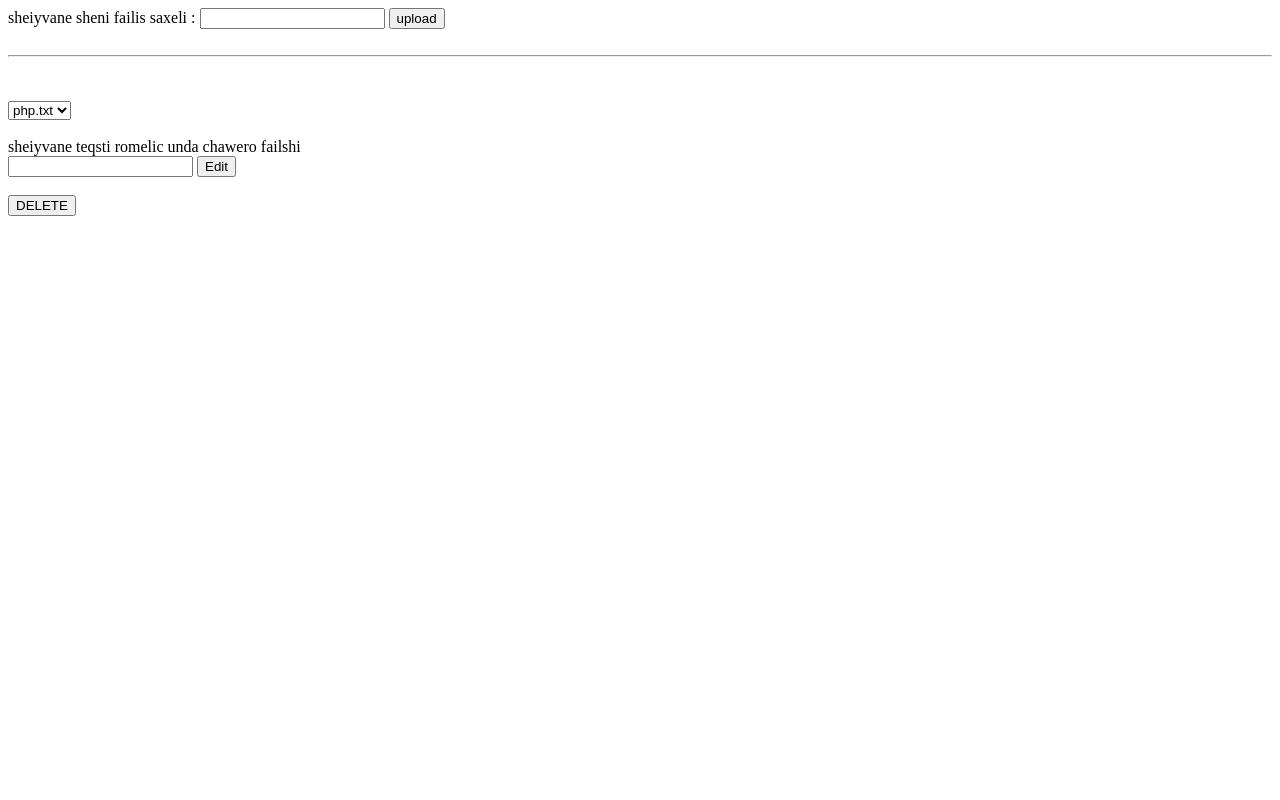
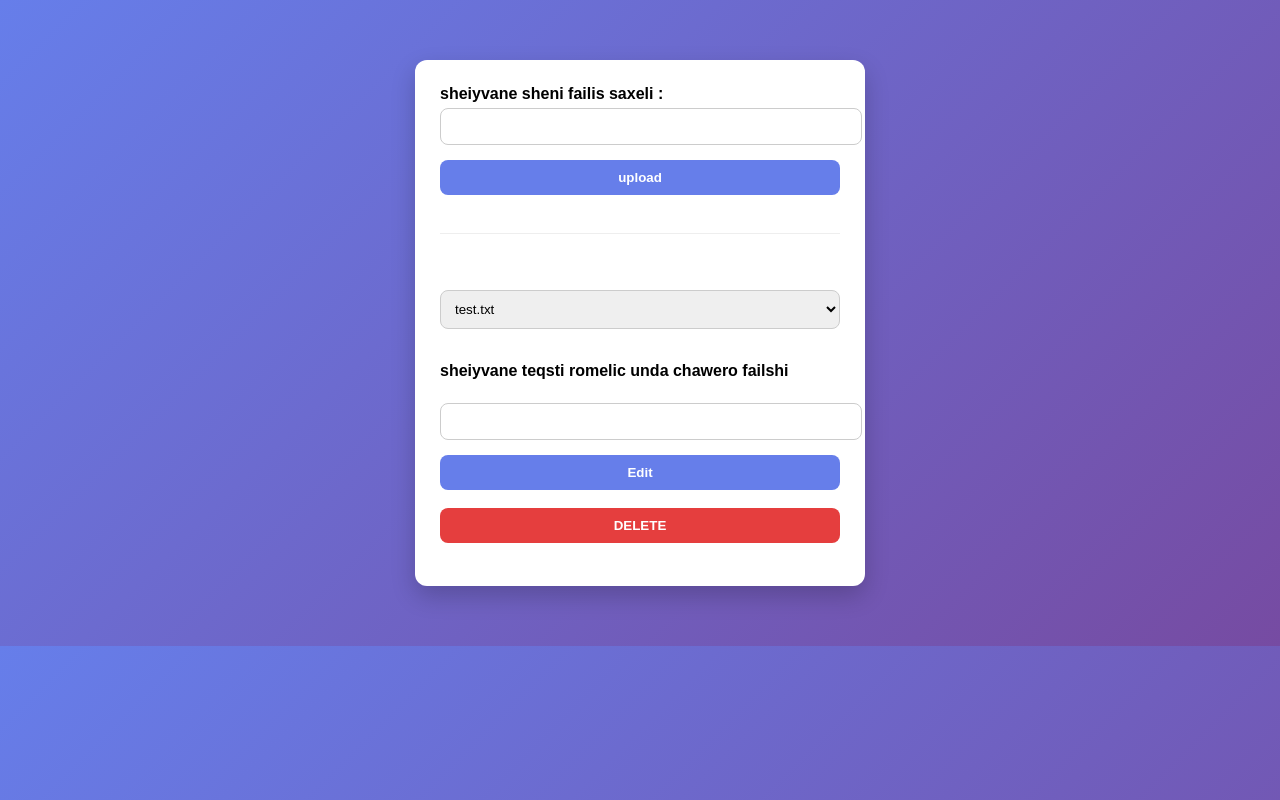
Before and after one commit to ka1maxa/PHP-MYSQL, a PHP site: page /Task_3.php in a window 1280 px wide. Run offline with PHP 8.4, Linux system fonts and the light colour scheme.

Commit message:
Rebuilt Task 3 CSS, tried some AI-assisted styling

```diff
--- /dev/null
+++ b/Lecture 6/Homework/CSS/Task_3.css
@@ -0,0 +1,116 @@
+body {
+    font-family: Arial, sans-serif;
+    background: linear-gradient(135deg, #667eea, #764ba2);
+    margin: 0;
+    padding: 0;
+}
+
+form {
+    background: white;
+    width: 400px;
+    margin: 60px auto;
+    padding: 25px;
+    border-radius: 12px;
+    box-shadow: 0 10px 25px rgba(0,0,0,0.2);
+}
+
+label {
+    font-weight: bold;
+    display: block;
+    margin-bottom: 5px;
+}
+
+input[type="text"], select {
+    width: 100%;
+    padding: 10px;
+    margin-bottom: 15px;
+    border-radius: 8px;
+    border: 1px solid #ccc;
+    transition: 0.3s;
+}
+
+input[type="text"]:focus, select:focus {
+    border-color: #667eea;
+    outline: none;
+}
+
+input[type="submit"] {
+    width: 100%;
+    padding: 10px;
+    border: none;
+    border-radius: 8px;
+    background: #667eea;
+    color: white;
+    font-weight: bold;
+    cursor: pointer;
+    transition: 0.3s;
+}
+
+input[type="submit"]:hover {
+    background: #5a67d8;
+}
+
+input[name="buttonForDelete"] {
+    background: #e53e3e;
+}
+
+input[name="buttonForDelete"]:hover {
+    background: #c53030;
+}
+
+hr {
+    margin: 20px 0;
+    border: none;
+    height: 1px;
+    background: #eee;
+}
+
+ul {
+    position: absolute;
+    top: 80px;
+    left: 20px;
+    width: 350px;
+    padding: 0;
+    list-style: none;
+}
+
+ul li {
+    background: white;
+    margin-bottom: 10px;
+    padding: 12px 15px;
+    border-radius: 10px;
+    font-size: 14px;
+    box-shadow: 0 5px 10px rgba(0,0,0,0.1);
+    transition: 0.3s;
+    display: flex;
+    align-items: center;
+}
+
+ul li::before {
+    content: "📄";
+    margin-right: 10px;
+}
+
+ul li:hover {
+    transform: translateX(5px);
+    background: #f0f4ff;
+}
+
+p {
+    text-align: center;
+    font-weight: bold;
+}
+
+ul {
+    max-height: 400px;
+    overflow-y: auto;
+}
+
+ul::-webkit-scrollbar {
+    width: 6px;
+}
+
+ul::-webkit-scrollbar-thumb {
+    background: #888;
+    border-radius: 10px;
+}
--- a/Lecture 6/Homework/Task_3.php
+++ b/Lecture 6/Homework/Task_3.php
@@ -3,6 +3,7 @@
 <head>
     <meta charset="UTF-8">
     <meta name="viewport" content="width=device-width, initial-scale=1.0">
+    <link rel="stylesheet" href="./CSS/Task_3.css">
     <title>Create file</title>
 </head>
 <?php
```
Also changed, not shown: Lecture 6/Homework/Storage/php.txt (deleted), Lecture 6/Homework/Storage/test.txt (added).
